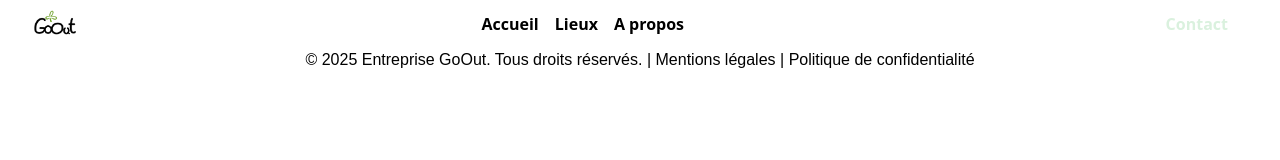
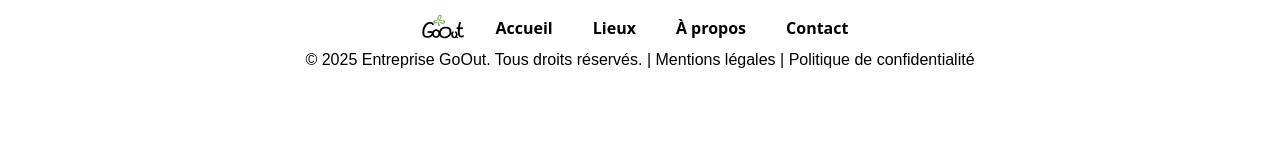
Before and after one commit to jojolejo-web/projet-Robert, a plain HTML site: page mentionsLegal.html in a window 1280 px wide. Drawn offline with nearby package versions, Linux system fonts and the light colour scheme.

Commit message:
navbar ml

```diff
--- a/mentionsLegal.html
+++ b/mentionsLegal.html
@@ -1,5 +1,6 @@
 <!DOCTYPE html>
 <html lang="en">
+
 <head>
   <meta charset="UTF-8" />
   <meta name="viewport" content="width=device-width, initial-scale=1.0" />
@@ -8,37 +9,25 @@
 
   <title>Mentions Légales</title>
 </head>
+
 <body>
-    <header
-      class="w-full bg-transparent fixed top-0 z-10"
-      style="overflow: hidden">
-      <nav class="flex justify-between px-8 items-center bg-green-hours">
+  <header class="top-0 fixed w-full flex flex-col items-center z-30">
+    <nav class="flex gap-4 py-2 px-12  rounded-full  items-center justify-center ">
       <figure class="">
         <img src="./public/GoOut.png" alt="Logo" class="w-12" />
       </figure>
+      <a href="/" class="no-underline py-2 px-3 rounded-full navLink"> Accueil </a>
+      <a href="./lieux.html" class="no-underline py-2 px-3 rounded-full navLink"> Lieux </a>
 
-        <div class="flex gap-4" style="translate: -30px">
-          <a href="/" class="no-underline text-black"> Accueil </a>
-          <a href="./lieux.html" class="no-underline text-black"> Lieux </a>
-
-          <a href="./Apropos.html" class="no-underline text-black">
-            A propos
-          </a>
-        </div>
-
-        <div>
-          <button class="bg-green py-3 px-5 rounded-full border-0 hoverbtn">
-            <a href="./Contact.html" class="text-color no-underline font-bold">
-              Contact
-            </a>
-          </button>
-        </div>
+      <a href="./Apropos.html" class="no-underline py-2 px-3 rounded-full navLink"> À propos </a>
+      <a href="./Contact.html" class="no-underline py-2 px-3 rounded-full navLink"> Contact </a>
     </nav>
-
   </header>
   <footer class="bg-green p-12 flex items-center justify-center">
-        <p class="">© 2025 Entreprise GoOut. Tous droits réservés. | <a class="no-underline text-black hover-link" href="./mentionsLegal.html">Mentions légales</a> |
+    <p class="">© 2025 Entreprise GoOut. Tous droits réservés. | <a class="no-underline text-black hover-link"
+        href="./mentionsLegal.html">Mentions légales</a> |
       Politique de confidentialité</p>
   </footer>
 </body>
+
 </html>
```
Lines whose indentation alone changed are shown as unchanged.
